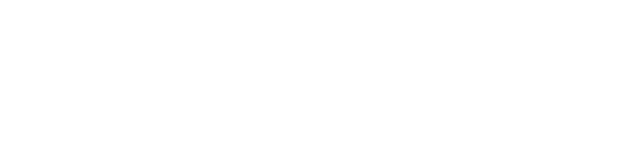
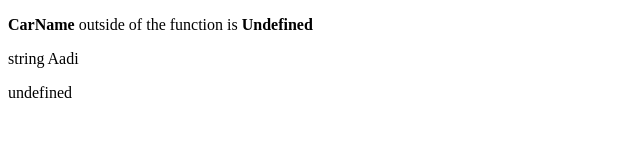
Before and after one commit to SathishDuraiyan/Javascript30, a plain HTML site: page Day2/index.html in a window 1280 px wide. Shown: the whole page, without its empty margins (0-640 px from the left). Drawn offline with Linux system fonts and the light colour scheme.

Commit message:
day2 updated
day 2 update

```diff
--- a/Day2/sample.js
+++ b/Day2/hoisting.js
@@ -1,6 +1,4 @@
 // hoisting
-
-// Function Declaration
 addDeclaration();
 
 function addDeclaration() {
--- a/Day2/index.html
+++ b/Day2/index.html
@@ -6,6 +6,10 @@
     <title>Document</title>
 </head>
 <body>
-    <script src="sample.js"></script>
+    <p><b>CarName</b> outside of the function is<b> Undefined</b></p>
+    <p class="demo1"></p>
+    <p id="demo2"></p>
+    <script src="hoisting.js"></script>
+    <script src="varscope.js"></script>
 </body>
 </html>
--- /dev/null
+++ b/Day2/varscope.js
@@ -0,0 +1,19 @@
+// Variable Scope
+// Function Scope  ----> could not declare from outsideof function
+// global Scope   ----->can declare from outsideof function
+// Block Scope ----> if you "let" keyword used is block scope otherwise not ... it not declare from outside
+
+myfunction();
+
+function myfunction(){
+    let CarName = "Aadi";
+    var demoElement = document.querySelector(".demo1");
+    demoElement.innerHTML = typeof CarName + " " + CarName;
+}
+document.getElementById("demo2").innerHTML = typeof CarName;
+
+// getElementById --> getElementById("idname").innerHTML = .....;
+// if you call class
+// To store in separate variable...
+// var demoElement = document.querySelector(".demo1"); ---> mention class name within quotes and "." infornt of class name
+// demoElement.innerHTML = typeof CarName + " " + CarName;
```
